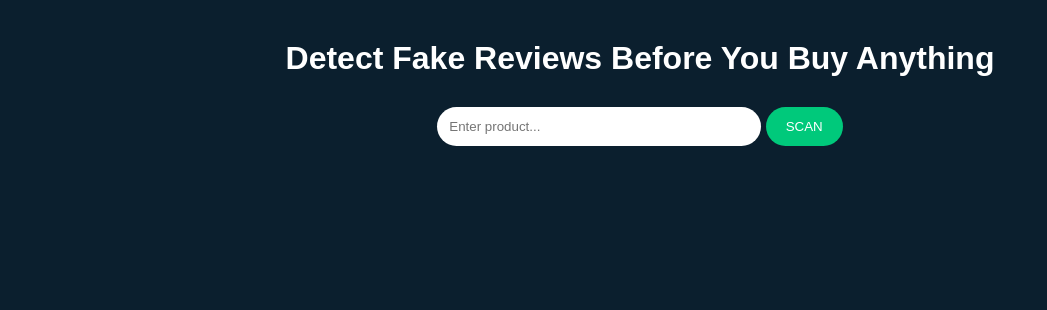
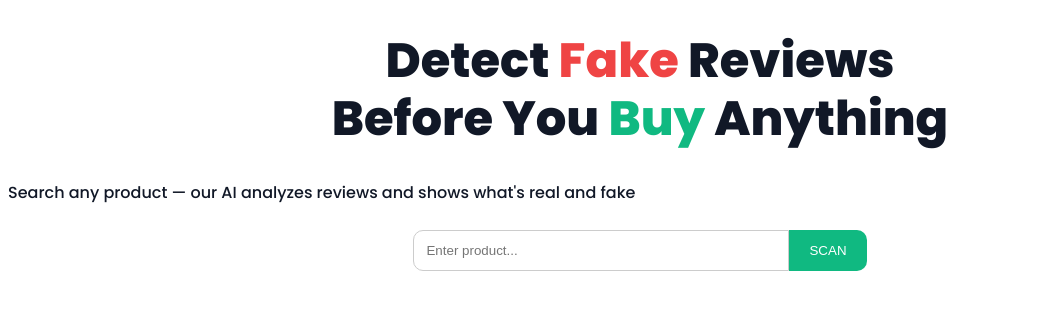
Before and after one commit to varshnik2024-blip/fake-review, a Flask app: page / in a window 1280 px wide. Shown: the top 310 px of the page, without its empty margins (0-1047 px from the left). Run offline with Flask 3, Linux system fonts and the light colour scheme.

Commit message:
fixed UI white theme

```diff
--- a/templates/index.html
+++ b/templates/index.html
@@ -4,111 +4,58 @@
     <meta charset="UTF-8">
     <title>Fake Review Detector</title>
 
-    <style>
-        body {
-            background: #0b1f2e;
-            color: white;
-            font-family: Arial;
-            text-align: center;
-        }
+    <!-- 🔥 Google Font -->
+    <link href="https://fonts.googleapis.com/css2?family=Poppins:wght@300;500;700;800&display=swap" rel="stylesheet">
 
-        h1 {
-            margin-top: 40px;
-        }
-
-        form {
-            margin: 30px;
-        }
-
-        input {
-            padding: 12px;
-            width: 300px;
-            border-radius: 20px;
-            border: none;
-        }
-
-        button {
-            padding: 12px 20px;
-            border-radius: 20px;
-            border: none;
-            background: #00c97b;
-            color: white;
-            cursor: pointer;
-        }
-
-        /* 🔥 GRID FIX (HORIZONTAL) */
-        .products {
-            display: grid;
-            grid-template-columns: repeat(auto-fit, minmax(250px, 1fr));
-            gap: 20px;
-            padding: 40px;
-        }
-
-        .card {
-            background: #132f44;
-            padding: 20px;
-            border-radius: 15px;
-        }
-
-        /* 🔥 IMAGE FIX */
-        .product-img {
-            width: 100%;
-            height: 200px;
-            object-fit: contain;
-            background: white;
-            border-radius: 10px;
-        }
-
-        .btn {
-            display: inline-block;
-            margin-top: 10px;
-            padding: 10px 15px;
-            background: #00c97b;
-            color: white;
-            border-radius: 20px;
-            text-decoration: none;
-        }
-    </style>
+    <!-- ✅ IMPORTANT: Correct Flask CSS linking -->
+    <link rel="stylesheet" href="{{ url_for('static', filename='styles.css') }}">
 </head>
 
 <body>
 
-<h1>Detect Fake Reviews Before You Buy Anything</h1>
+    <!-- 🔥 HERO SECTION -->
+    <div class="hero">
 
-<form method="POST">
-    <input type="text" name="product" placeholder="Enter product..." required>
+        <h1 class="hero-title">
+            Detect <span class="fake">Fake</span> Reviews <br>
+            Before You <span class="buy">Buy</span> Anything
+        </h1>
+
+        <p class="subtitle">
+            Search any product — our AI analyzes reviews and shows what's real and fake
+        </p>
+
+        <!-- 🔍 SEARCH BOX -->
+        <form method="POST" class="search-box">
+            <input type="text" name="product" placeholder="Enter product..." value="{{ query }}">
             <button type="submit">SCAN</button>
         </form>
 
-{% if query %}
-<h2>Results for "{{ query }}"</h2>
-{% endif %}
+    </div>
 
-<div class="products">
+    <!-- 🛒 RESULTS -->
+    {% if products %}
+    <h2 class="results-title">Results for "{{ query }}"</h2>
 
+    <div class="card-container">
         {% for p in products %}
         <div class="card">
 
-        <!-- 🔥 IMAGE CLICKABLE -->
-        <a href="{{ p.link }}" target="_blank">
-            <img src="{{ p.image }}" class="product-img"
-                 onerror="this.src='https://via.placeholder.com/300?text=No+Image'">
-        </a>
+            <img src="{{ p.image }}" alt="product">
 
             <h3>{{ p.title }}</h3>
-        <p>{{ p.price }}</p>
 
-        <p>Fake: {{ p.fake }}%</p>
-        <p>Real: {{ p.real }}%</p>
+            <p class="price">₹ {{ p.price }}</p>
 
-        <a href="{{ p.link }}" target="_blank" class="btn">
-            View on Amazon
-        </a>
+            <p class="fake-text">Fake: {{ p.fake }}%</p>
+            <p class="real-text">Real: {{ p.real }}%</p>
+
+            <a href="{{ p.link }}" target="_blank">View Product</a>
 
         </div>
         {% endfor %}
-
     </div>
+    {% endif %}
 
 </body>
 </html>
```
Lines whose indentation alone changed are shown as unchanged.
